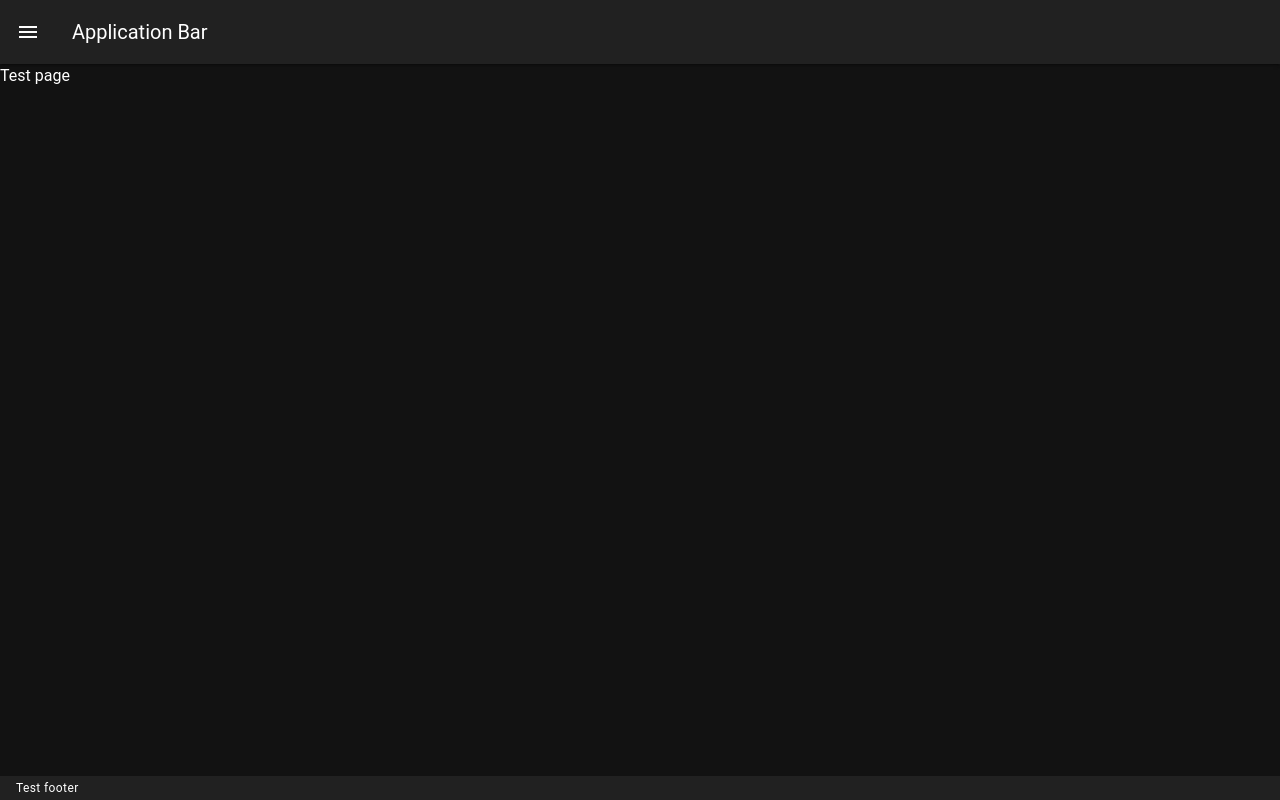
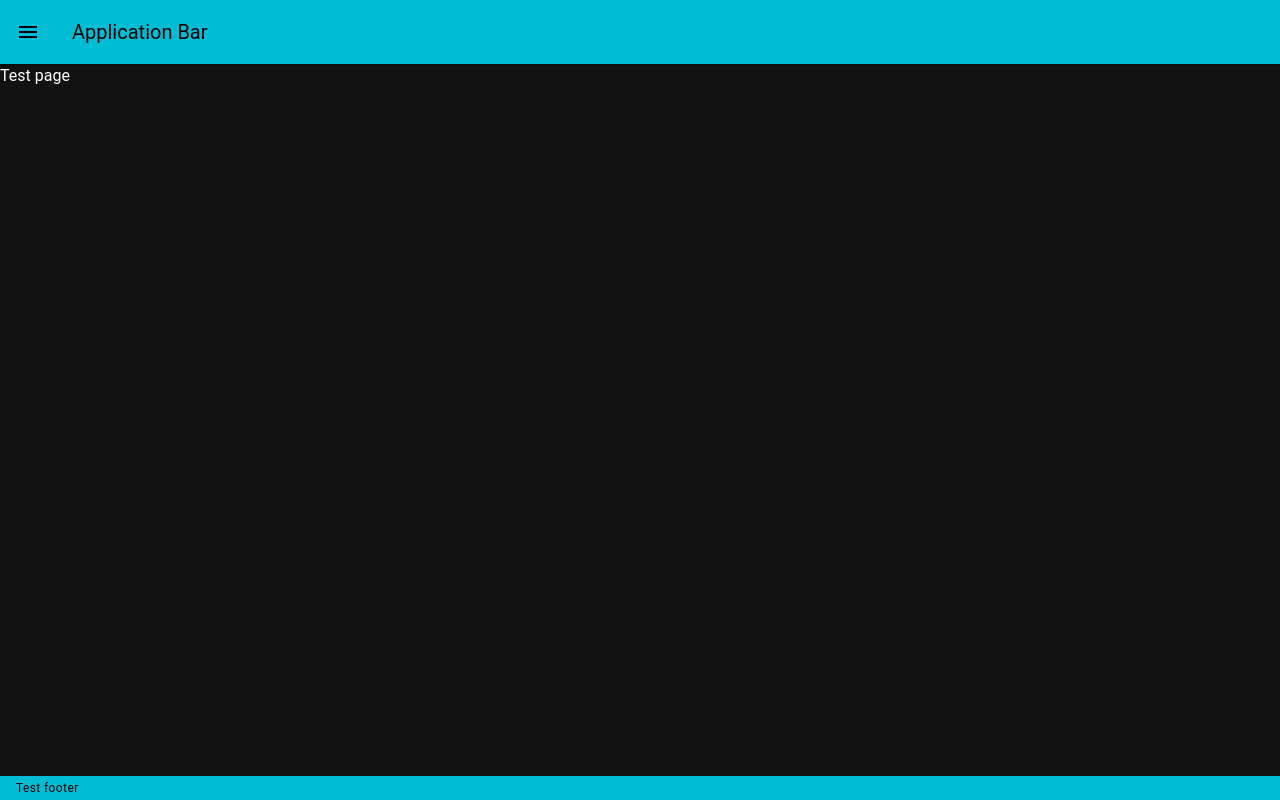
Before and after one commit to RCPRG-ros-pkg/BscAdamJelinski, a Vue app in the folder web_robot_control/frontend/: page / in a window 1280 px wide. Built offline with nearby package versions, Linux system fonts and the light colour scheme.

Commit message:
feat: set color theme

```diff
--- a/web_robot_control/frontend/src/components/AppBar.vue
+++ b/web_robot_control/frontend/src/components/AppBar.vue
@@ -1,5 +1,8 @@
 <template>
-    <v-app-bar :elevation="2">
+    <v-app-bar
+        :elevation="2"
+        color="primary"
+    >
         <template v-slot:prepend>
             <v-app-bar-nav-icon></v-app-bar-nav-icon>
         </template>
--- a/web_robot_control/frontend/src/components/AppFooter.vue
+++ b/web_robot_control/frontend/src/components/AppFooter.vue
@@ -3,6 +3,7 @@
         height="24"
         app
         class="text-caption"
+        color="primary"
     >
         <span>Test footer</span>
     </v-footer>
--- a/web_robot_control/frontend/src/plugins/vuetify.ts
+++ b/web_robot_control/frontend/src/plugins/vuetify.ts
@@ -9,11 +9,22 @@ import '@mdi/font/css/materialdesignicons.css'
 import 'vuetify/styles'
 
 // Composables
-import { createVuetify } from 'vuetify'
+import { createVuetify, type ThemeDefinition } from 'vuetify'
+import colors from 'vuetify/util/colors'
 
-// https://vuetifyjs.com/en/introduction/why-vuetify/#feature-guides
+const dark: ThemeDefinition = {
+    dark: true,
+    colors: {
+        primary: colors.cyan.base,
+        secondary: colors.pink.base,
+    },
+}
+
 export default createVuetify({
     theme: {
         defaultTheme: 'dark',
+        themes: {
+            dark,
+        },
     },
 })
```
